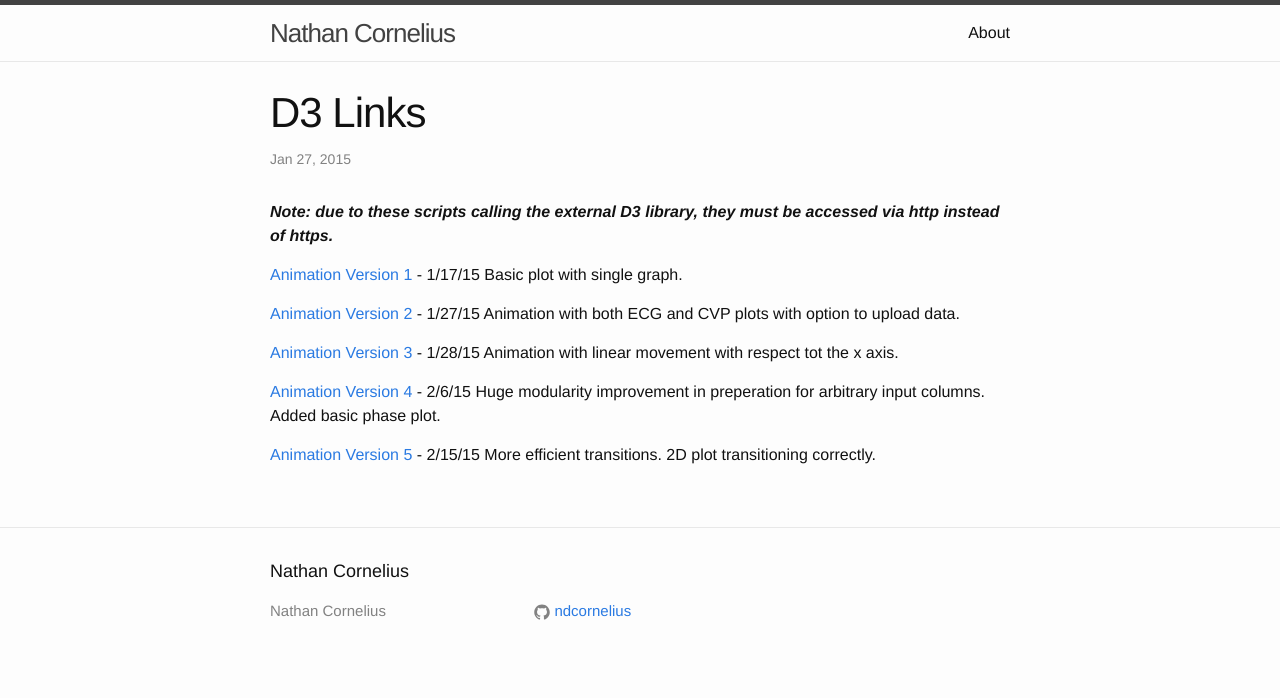
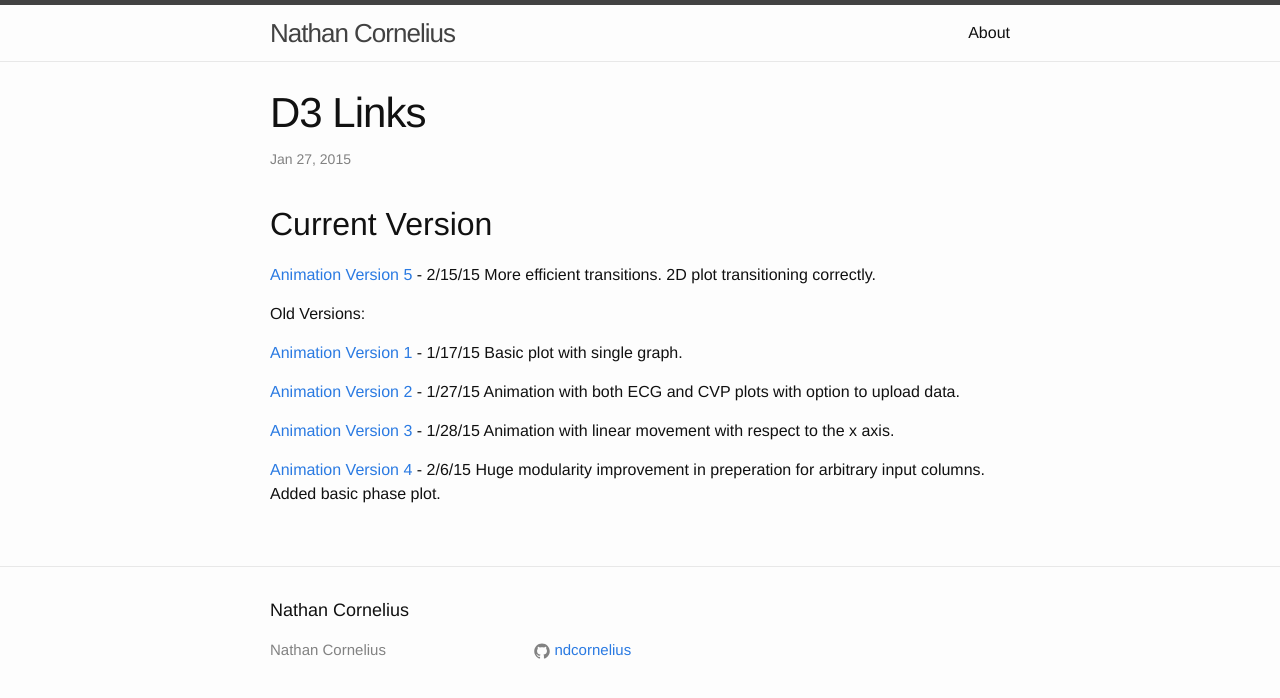
Before and after one commit to ndcornelius/ndcornelius.github.io, a Jekyll site: the page built from _posts/2015-01-27-d3.markdown, in a window 1280 px wide. Shown: the top 698 px of the page. Built offline with Jekyll 4.4.1, drawn with Linux system fonts in a browser that asks for light colours.

Commit message:
updated d3 post

```diff
--- a/_posts/2015-01-27-d3.markdown
+++ b/_posts/2015-01-27-d3.markdown
@@ -4,17 +4,26 @@ title:  "D3 Links"
 date:   2015-01-27 22:59:30
 categories: D3
 ---
-***Note: due to these scripts calling the external D3 library, they must be accessed via http instead of https.***
+Current Version
+-----------------------
+
+[Animation Version 5][animation_v5] - 2/15/15 More efficient transitions. 2D plot transitioning correctly.
+
+
+
+
+
+Old Versions:
 
 [Animation Version 1][animation_v1] - 1/17/15 Basic plot with single graph.
 
 [Animation Version 2][animation_v2] - 1/27/15 Animation with both ECG and CVP plots with option to upload data.
 
-[Animation Version 3][animation_v3] - 1/28/15 Animation with linear movement with respect tot the x axis.
+[Animation Version 3][animation_v3] - 1/28/15 Animation with linear movement with respect to the x axis.
 
 [Animation Version 4][animation_v4] - 2/6/15 Huge modularity improvement in preperation for arbitrary input columns. Added basic phase plot.
 
-[Animation Version 5][animation_v5] - 2/15/15 More efficient transitions. 2D plot transitioning correctly.
+
 
 [animation_v1]: 	https://ndcornelius.github.io/assets/d3/animation_v1.html
 [animation_v2]:	https://ndcornelius.github.io/assets/d3/animation_v2.html
```
